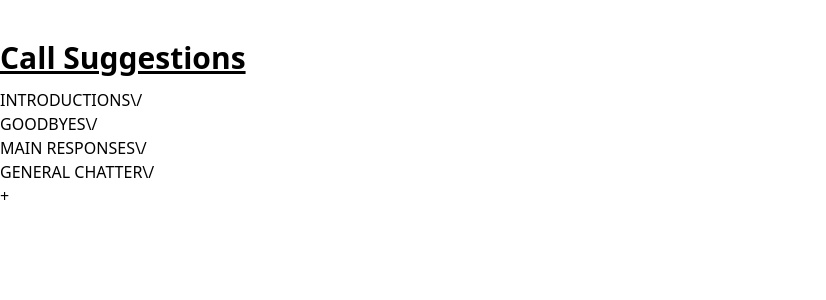
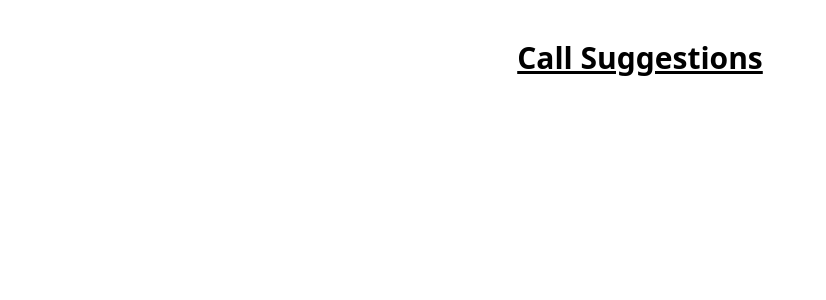
Before and after one commit to BrenoVelasco/call-suggestions, a React (Vite) app: page / in a window 1280 px wide. Shown: the top 300 px of the page, without its empty margins (0-826 px from the left). Built offline with nearby package versions, Linux system fonts and the light colour scheme.

Commit message:
Revert "Marcos Nunes Test"
This reverts commit db4fc8da2b2f22a9070e85f18f154e1dddb713b8.

```diff
--- a/src/CatList.tsx
+++ /dev/null
@@ -1,25 +0,0 @@
-import { useState } from "react";
-import Collapse from "./collapse";
-
-export default function CatList({ categories }: any) {
-  const [categoriesState, setCategoriesState] = useState(categories);
-
-  function addNewCat() {
-    setCategoriesState((prevCats) => [
-      ...prevCats,
-      { title: Math.random().toString(), enabled: true, subCategories: [] },
-    ]);
-  }
-  return (
-    <ul>
-      {categoriesState.map((cat) => {
-        return (
-          <Collapse key={cat.title} {...cat}>
-            <CatList categories={cat.subCategories} />
-          </Collapse>
-        );
-      })}
-      <div onClick={() => addNewCat()}>+</div>
-    </ul>
-  );
-}
--- a/src/Collapse.tsx
+++ /dev/null
@@ -1,16 +0,0 @@
-import React, { useState } from "react";
-
-export default function Collapse({ enabled, title, children }) {
-  const [open, setOpen] = useState(false);
-
-  return (
-    <div className="flex flex-col">
-      <div className="flex" onClick={() => setOpen((prev) => !prev)}>
-        <p>{enabled}</p>
-        <h2>{title}</h2>
-        {children && <div>\/</div>}
-      </div>
-      <div className="ml-16">{open && children}</div>
-    </div>
-  );
-}
--- a/src/main.tsx
+++ b/src/main.tsx
@@ -1,17 +1,12 @@
 import { StrictMode } from "react";
 import { createRoot } from "react-dom/client";
-import CatList from './CatList';
-import "./index.css"
-import categories from "./categories";
-
-
+import "./index.css";
 
 createRoot(document.getElementById("root")!).render(
   <StrictMode>
-    <div className="flex flex-col gap-3 justify-center mt-10">
+    <div className="flex justify-center mt-10">
       <h1 className="text-3xl font-bold underline">Call Suggestions</h1>
       {/* Your solution here */}
-      <CatList categories={categories} />
     </div>
   </StrictMode>
 );
```
Also changed, not shown: 2 other files (tests, documents, lock files or other folders).
